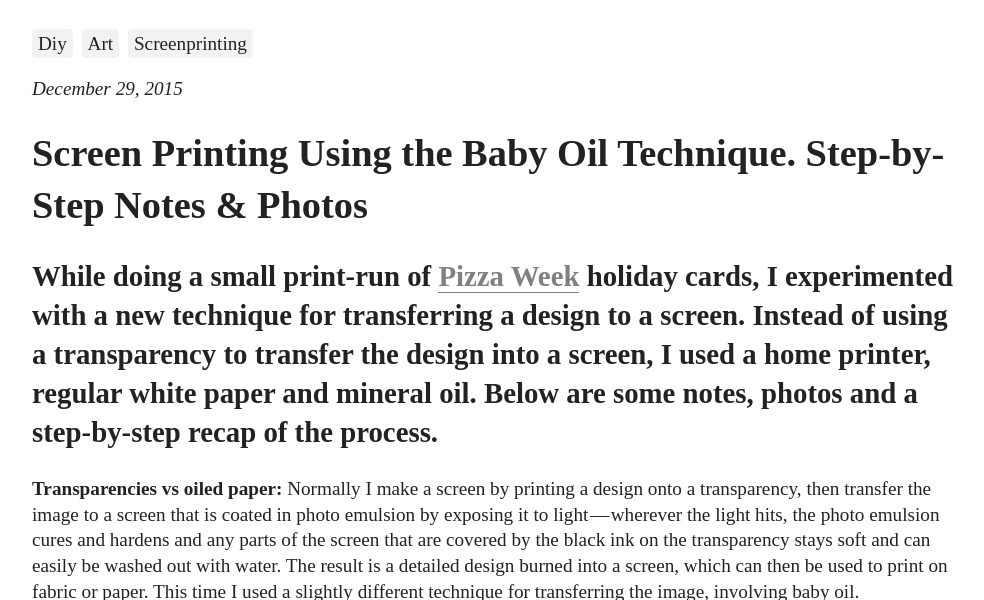
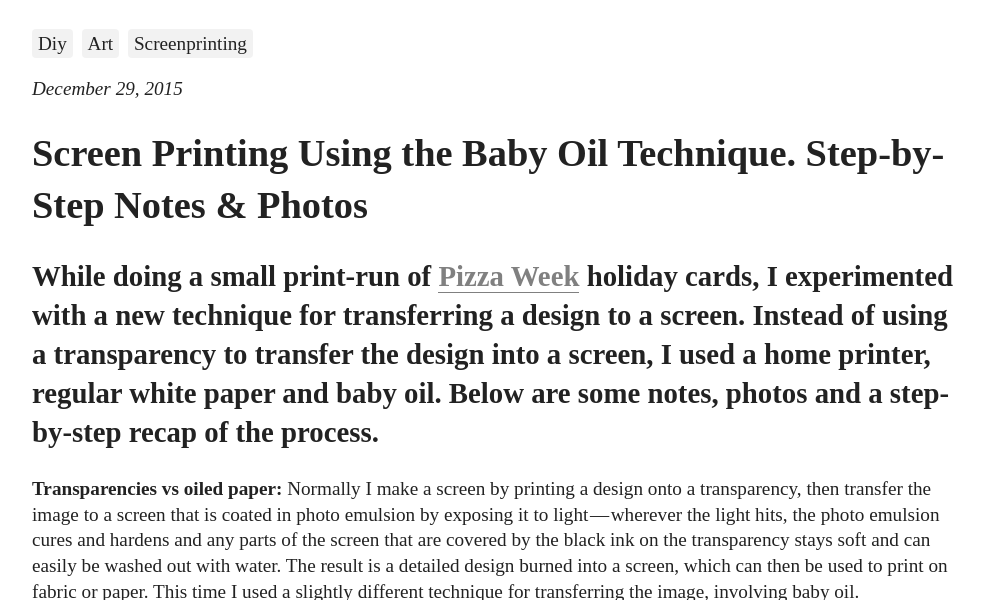
Before and after one commit to drewrwilson/drewrwilson.github.io, a Jekyll site: the page built from _posts/blog/2015-12-29-screenprinting-with-baby-oil.md, in a window 1280 px wide and 900 px high, scrolled down 648 px, cut to the strip 0-600 px from the top of the window. Shown: the whole strip, without its empty margins (140-1124 px from the left). Built offline with Jekyll 4.4.1, drawn with Linux system fonts in a browser that asks for light colours; nearby versions of some CDN libraries; some web fonts are replaced; library files that are not in the unit come from our copies.

Commit message:
word switch for clarity

```diff
--- a/_posts/blog/2015-12-29-screenprinting-with-baby-oil.md
+++ b/_posts/blog/2015-12-29-screenprinting-with-baby-oil.md
@@ -16,7 +16,7 @@ categories:
 
 # Screen Printing Using the Baby Oil Technique. Step-by-Step Notes & Photos
 
-## While doing a small print-run of [Pizza Week](https://pizzaweek.net) holiday cards, I experimented with a new technique for transferring a design to a screen. Instead of using a transparency to transfer the design into a screen, I used a home printer, regular white paper and mineral oil. Below are some notes, photos and a step-by-step recap of the process.
+## While doing a small print-run of [Pizza Week](https://pizzaweek.net) holiday cards, I experimented with a new technique for transferring a design to a screen. Instead of using a transparency to transfer the design into a screen, I used a home printer, regular white paper and baby oil. Below are some notes, photos and a step-by-step recap of the process.
 
 **Transparencies vs oiled paper:** Normally I make a screen by printing a design onto a transparency, then transfer the image to a screen that is coated in photo emulsion by exposing it to light — wherever the light hits, the photo emulsion cures and hardens and any parts of the screen that are covered by the black ink on the transparency stays soft and can easily be washed out with water. The result is a detailed design burned into a screen, which can then be used to print on fabric or paper. This time I used a slightly different technique for transferring the image, involving baby oil.
 
```
